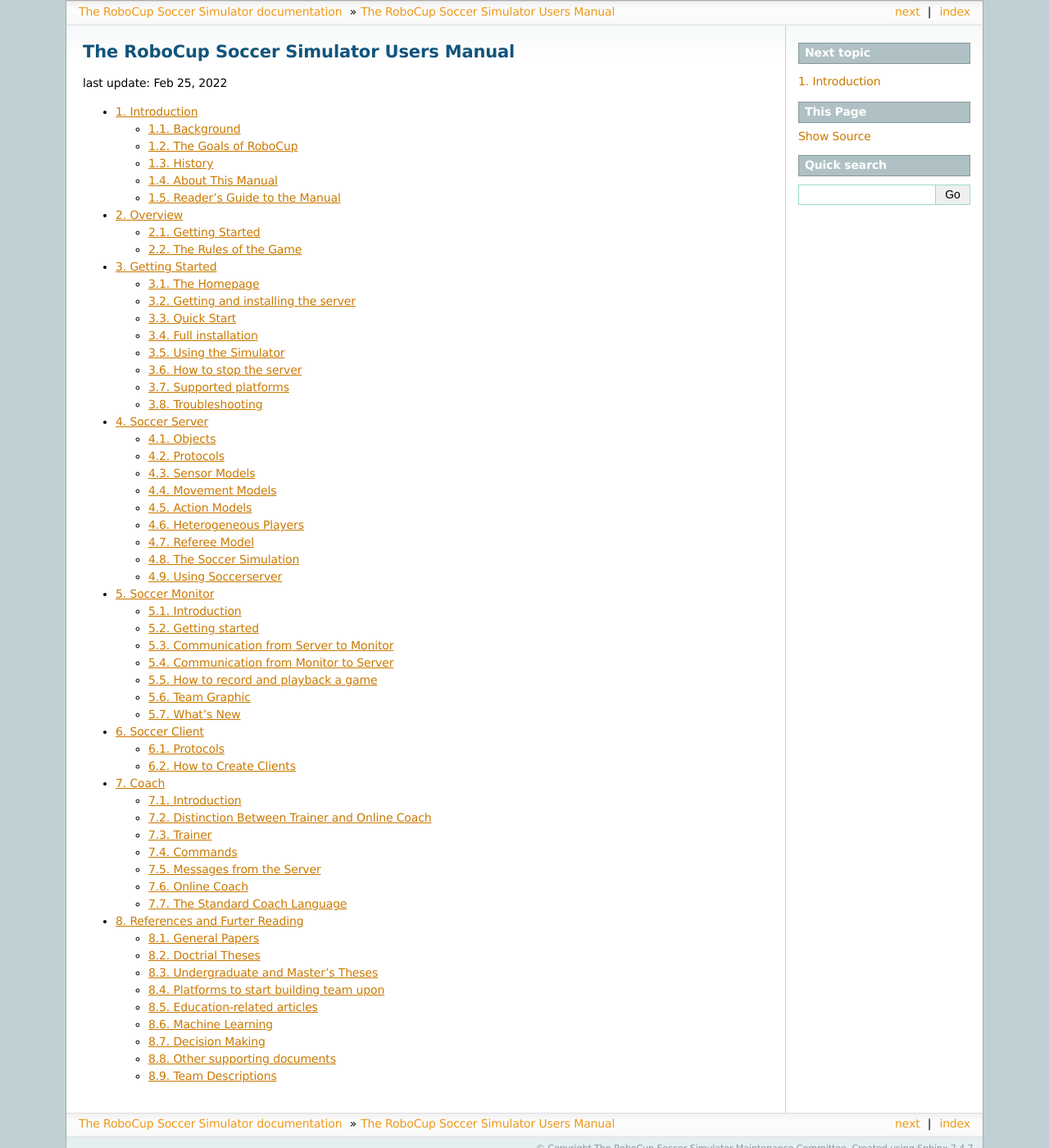
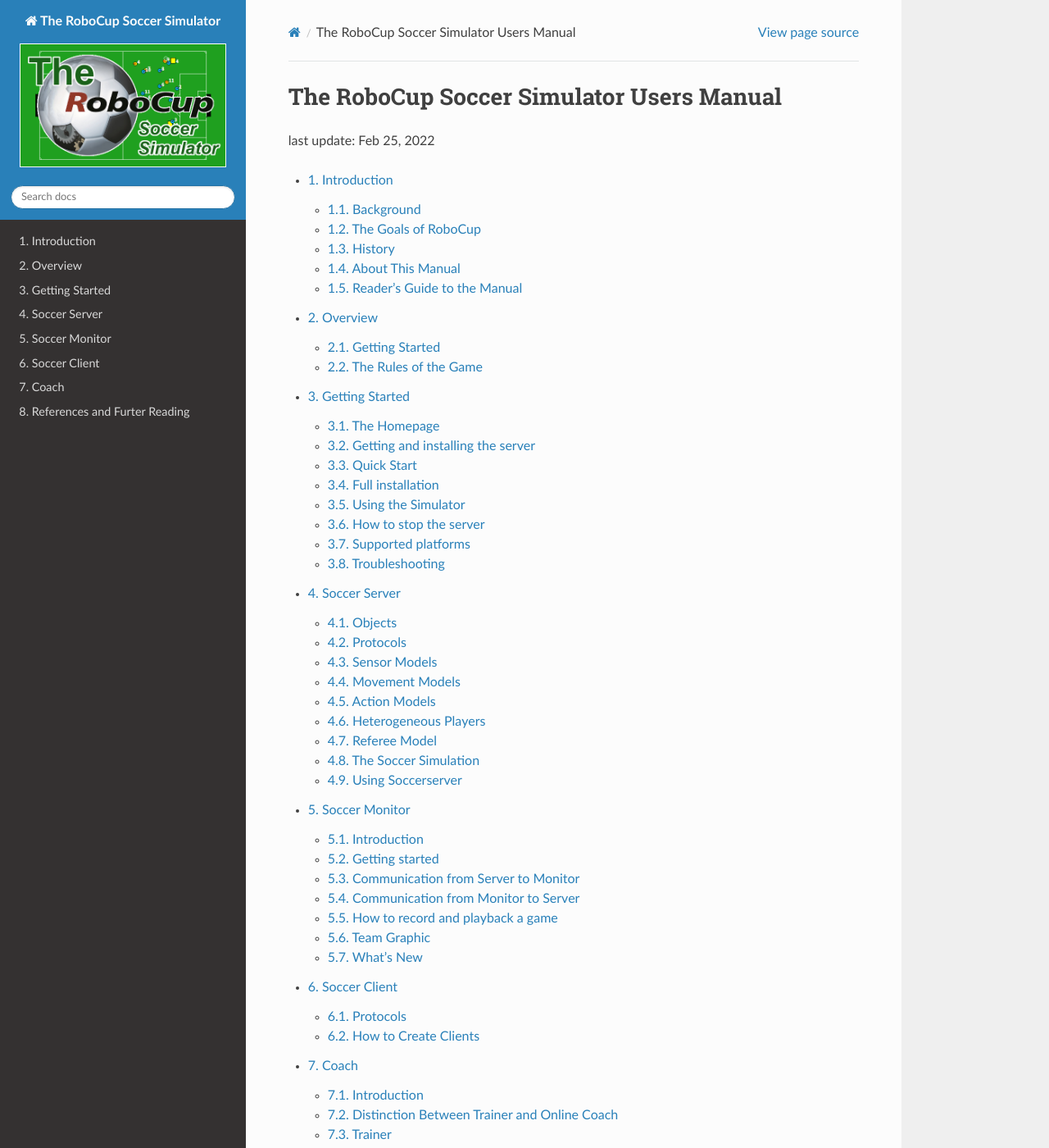
Before and after one commit to rcsoccersim/manual, a Sphinx documentation site: the page built from source/index.rst, in a window 1280 px wide and 1400 px high. Shown: the whole window at 82% size. Built offline with Sphinx 7.4.7 and the Read the Docs theme 2.0.0, drawn with Linux system fonts in a browser that asks for light colours; some of the changed text lies outside the part shown.

Commit message:
change the html theme to sphinx_rtd_theme and add the logo image.

```diff
--- a/source/conf.py
+++ b/source/conf.py
@@ -88,19 +88,22 @@
 #html_theme = 'alabaster'
 #html_theme = 'classic'
 #html_theme = 'bizstyle'
-html_theme = 'sphinxdoc'
-#html_theme = 'sphinx_rtd_theme'
+#html_theme = 'sphinxdoc'
+html_theme = 'sphinx_rtd_theme'
 
 # Theme options are theme-specific and customize the look and feel of a theme
 # further.  For a list of options available for each theme, see the
 # documentation.
 #
 # html_theme_options = {}
+html_theme_options = {
+    'logo_only' : False
+}
 
 # Add any paths that contain custom static files (such as style sheets) here,
 # relative to this directory. They are copied after the builtin static files,
 # so a file named "default.css" will overwrite the builtin "default.css".
-html_static_path = ['_static']
+# html_static_path = ['_static']
 
 # Custom sidebar templates, must be a dictionary that maps document names
 # to template names.
@@ -112,6 +115,8 @@
 #
 # html_sidebars = {}
 
+
+html_logo = 'images/rcss_logo.png'
 
 # -- Options for HTMLHelp output ---------------------------------------------
 
```
Also changed, not shown: source/images/rcss_logo.png (added).
